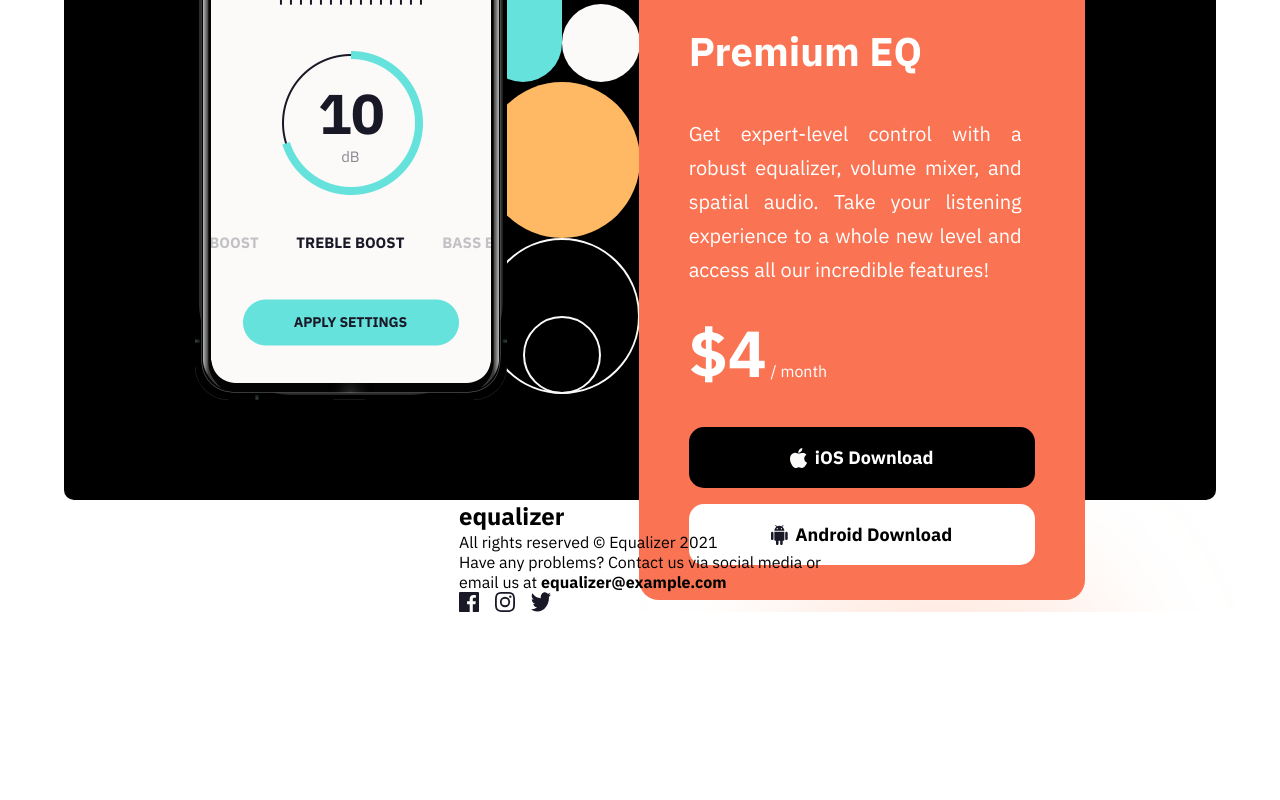
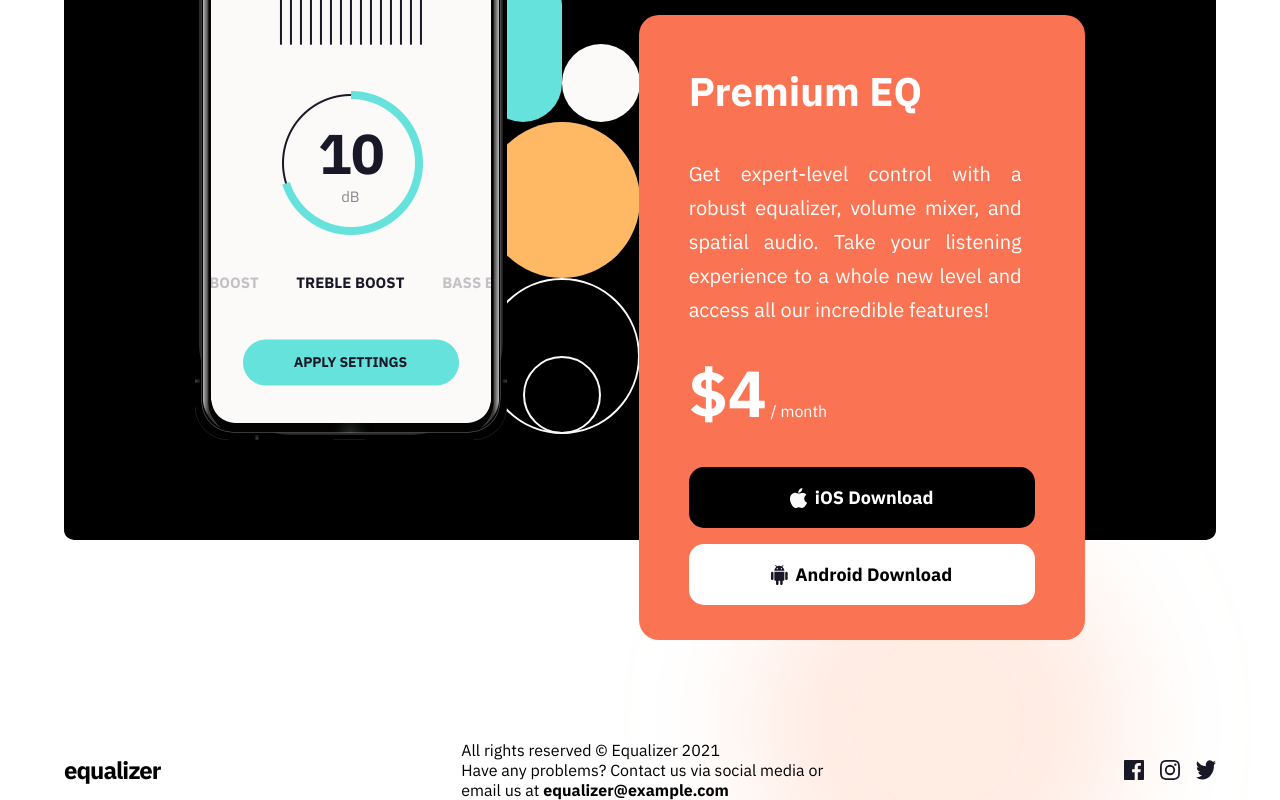
Before and after one commit to lwkas-gabriel/equalizer-frontendmentor, a website: page index.html in a window 1280 px wide. Shown: the part 992-1792 px from the top of the page. Before the commit the page ends 1604 px from the top, so only its background shows below. Drawn offline with Linux system fonts and the light colour scheme.

Commit message:
finishing footer styling

```diff
--- a/index.html
+++ b/index.html
@@ -14,7 +14,7 @@
 <body>
   <main class="container">
     <section class="first-section">
-      <p class="brand">equalizer</h3>
+      <p class="brand">equalizer</p>
       <div class="first-info">
         <h1>We make your music sound extraordinary.</h1>
         <p class="description">A system audio equalizer specifically designed for Android and iOS. Freely tune the way your music sounds with a professional grade parametric EQ & volume mixer. Control bass, mids, treble, gain control, reverb, and more!</p>
@@ -46,7 +46,7 @@
     </section>
 
     <footer>
-      <h2 class="brand">equalizer</h3>
+      <p class="brand">equalizer</p>
       <div class="details">
         <span>All rights reserved © Equalizer 2021</span>
         <span>Have any problems? Contact us via social media or</span>
--- a/styles/index.scss
+++ b/styles/index.scss
@@ -22,20 +22,14 @@ body{
     align-items: start;
     justify-content: space-evenly;
     width: 90%;
-    margin-top: 100px;
-    margin-bottom: 200px;
-
-    .brand{
-        font-size: 1.5rem;
-        font-weight: bold;
-        letter-spacing: -1px;
-        margin-bottom: 120px;
-    }
+    margin-top: 60px;
 
     .first-info{
         display: flex;
         flex-direction: column;
         gap: 40px;
+        margin-top: 200px;
+        margin-bottom: 200px;
 
         h1{
             font-size: 88px;
@@ -53,6 +47,12 @@ body{
     }
 }
 
+.brand{
+    font-size: 1.5rem;
+    font-weight: bold;
+    letter-spacing: -1px;
+}
+
 .middle-section{
     display: flex;
     justify-content: space-evenly;
@@ -64,6 +64,7 @@ body{
     background-image: url("../src/assets/bg-pattern-2.svg");
     background-position: top 20% center;
     background-repeat: no-repeat;
+    margin-bottom: 200px;
 
     .app-img{
         height: 642px;
@@ -156,8 +157,11 @@ body{
 
 
 footer{
-
-}
+    display: flex;
+    justify-content: space-between;
+    width: 90%;
+    height: fit-content;
+    align-items: center;
 
     .details{
         display: flex;
@@ -167,12 +171,12 @@ footer{
     .social{
         display: flex;
         gap: 1rem;
-}
 
         .icon{
             cursor: pointer;
         }
-
+    }
+}
 
 
 @media (max-width: 768px){
```
Also changed, not shown: styles/index.css, 1 other file. Lines whose indentation alone changed are shown as unchanged.
